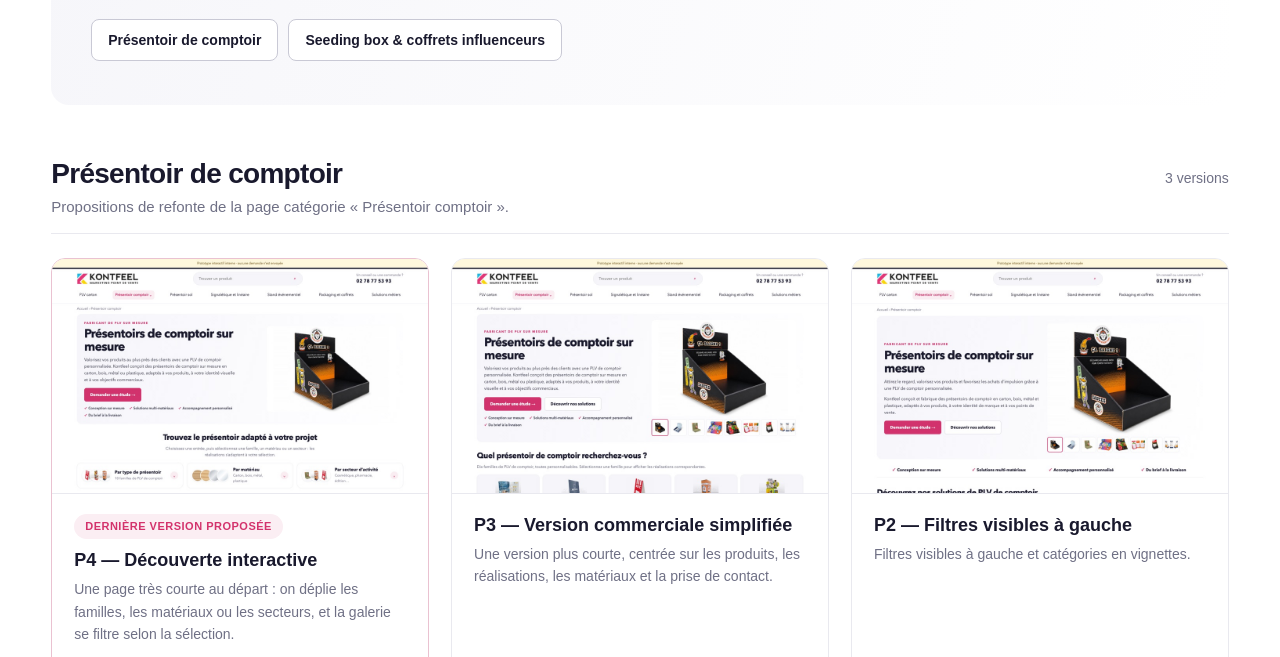
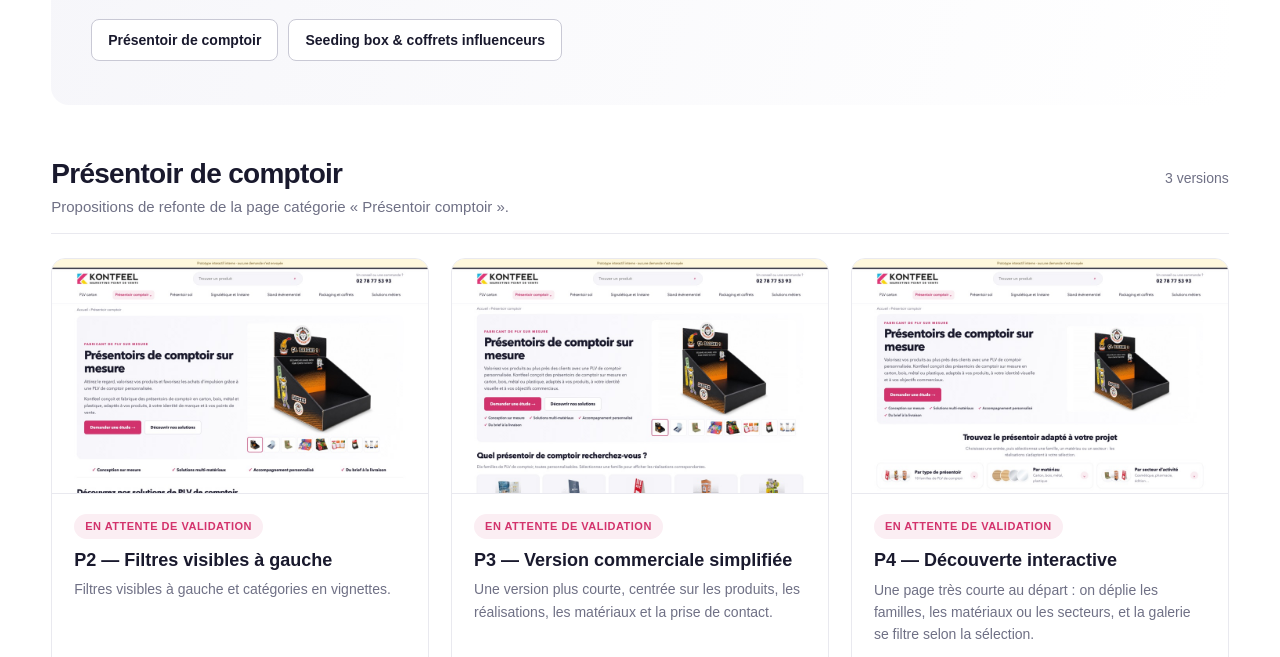
Before and after one commit to Telmaftorres/kontfeel-refonte-plv, a plain HTML site: page index.html in a window 1280 px wide. Shown: the part 282-939 px from the top of the page. Drawn offline with Linux system fonts and the light colour scheme.

Commit message:
Accueil : toutes les maquettes au même niveau, statut « En attente de validation »
Co-Authored-By: Claude Opus 5.5 <noreply@anthropic.com>

```diff
--- a/index.html
+++ b/index.html
@@ -31,7 +31,6 @@ h2{font-size:28px;line-height:1.2;letter-spacing:-.7px;margin:0 0 4px}
 .grille{display:grid;grid-template-columns:repeat(3,minmax(0,1fr));gap:22px}
 .carte{display:flex;flex-direction:column;border:1px solid var(--line);border-radius:14px;overflow:hidden;background:#fff;transition:border-color .15s,box-shadow .15s}
 .carte:hover{border-color:#eac2d1;box-shadow:0 8px 24px rgba(25,25,45,.07)}
-.carte.recente{border-color:#eac2d1}
 .apercu{display:block;position:relative;aspect-ratio:16/10;background:var(--bg);border-bottom:1px solid var(--line);overflow:hidden}
 .apercu img{width:100%;height:100%;object-fit:cover;object-position:top;display:block}
 .corps{padding:20px 22px 22px;display:flex;flex-direction:column;flex:1}
@@ -76,9 +75,9 @@ footer{margin-top:56px;border-top:1px solid var(--line);padding:24px 0 36px;colo
     html+='<section class="famille" id="'+esc(f.id)+'"><div class="famille-tete"><div><h2>'+esc(f.titre)+'</h2><p>'+esc(f.intro)+'</p></div><span class="compte">'+n+' version'+(n>1?'s':'')+'</span></div><div class="grille">';
     f.maquettes.forEach(function(m){
       var voir='voir.html?m='+encodeURIComponent(m.id);
-      html+='<article class="carte'+(m.derniere?' recente':'')+'">'
+      html+='<article class="carte">'
         +'<a class="apercu" href="'+voir+'" tabindex="-1" aria-hidden="true"><img loading="lazy" src="'+esc(m.apercu)+'" alt="" width="960" height="600"></a>'
-        +'<div class="corps">'+(m.derniere?'<span class="badge">Dernière version proposée</span>':'')
+        +'<div class="corps">'+(m.statut?'<span class="badge">'+esc(m.statut)+'</span>':'')
         +'<h3>'+esc(m.titre)+'</h3><p>'+esc(m.description)+'</p>'
         +'<span class="date">Mise à jour le '+date(m.maj)+'</span>'
         +'<div class="actions"><a class="btn" href="'+voir+'">Consulter la maquette →</a><a class="lien" href="'+esc(m.fichier)+'">Plein écran</a></div>'
--- a/maquettes.js
+++ b/maquettes.js
@@ -8,7 +8,7 @@
   - fichier  : page HTML de la maquette, à la racine du dépôt
   - apercu   : capture du haut de la page (1440 × 900 réduite à 960 px de large)
   - maj      : date de dernière modification, au format AAAA-MM-JJ
-  - derniere : true sur la dernière version proposée de la famille
+  - statut   : statut affiché sur la carte (ex. « En attente de validation »)
 */
 window.KONTFEEL_FAMILLES = [
   {
@@ -17,13 +17,13 @@ window.KONTFEEL_FAMILLES = [
     intro: 'Propositions de refonte de la page catégorie « Présentoir comptoir ».',
     maquettes: [
       {
-        id: 'p4',
-        titre: 'P4 — Découverte interactive',
-        description: 'Une page très courte au départ : on déplie les familles, les matériaux ou les secteurs, et la galerie se filtre selon la sélection.',
-        fichier: 'p4.html',
-        apercu: 'assets/apercus/p4.jpg',
+        id: 'p2',
+        titre: 'P2 — Filtres visibles à gauche',
+        description: 'Filtres visibles à gauche et catégories en vignettes.',
+        fichier: 'p2.html',
+        apercu: 'assets/apercus/p2.jpg',
         maj: '2026-11-26',
-        derniere: true
+        statut: 'En attente de validation'
       },
       {
         id: 'p3',
@@ -31,15 +31,17 @@ window.KONTFEEL_FAMILLES = [
         description: 'Une version plus courte, centrée sur les produits, les réalisations, les matériaux et la prise de contact.',
         fichier: 'p3.html',
         apercu: 'assets/apercus/p3.jpg',
-        maj: '2026-11-26'
+        maj: '2026-11-26',
+        statut: 'En attente de validation'
       },
       {
-        id: 'p2',
-        titre: 'P2 — Filtres visibles à gauche',
-        description: 'Filtres visibles à gauche et catégories en vignettes.',
-        fichier: 'p2.html',
-        apercu: 'assets/apercus/p2.jpg',
-        maj: '2026-11-26'
+        id: 'p4',
+        titre: 'P4 — Découverte interactive',
+        description: 'Une page très courte au départ : on déplie les familles, les matériaux ou les secteurs, et la galerie se filtre selon la sélection.',
+        fichier: 'p4.html',
+        apercu: 'assets/apercus/p4.jpg',
+        maj: '2026-11-26',
+        statut: 'En attente de validation'
       }
     ]
   },
@@ -54,7 +56,8 @@ window.KONTFEEL_FAMILLES = [
         description: 'Page de présentation avec la réalisation Céréal Bio — Love Tofu, des concepts par univers et une FAQ.',
         fichier: 'seeding-box.html',
         apercu: 'assets/apercus/seeding-box.jpg',
-        maj: '2026-11-27'
+        maj: '2026-11-27',
+        statut: 'En attente de validation'
       }
     ]
   }
```
